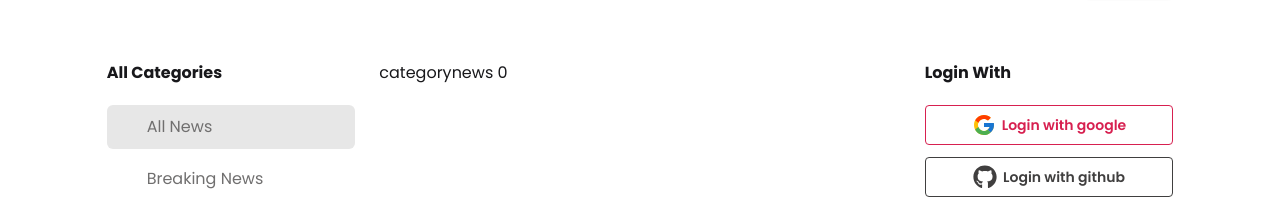
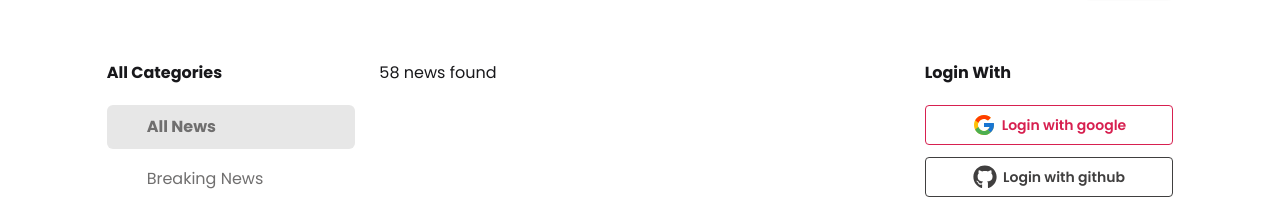
Before and after one commit to mahadi40011/Dragon-News, a React (Vite) app: page /category/0 in a window 1280 px wide. Shown: the part 332-531 px from the top of the page. Built offline with nearby package versions, Linux system fonts and the light colour scheme.

Commit message:
set a loder into dynamic route and fetching news.json. and filter data in categoryNews.jsx

```diff
--- a/src/components/Category/Category.jsx
+++ b/src/components/Category/Category.jsx
@@ -11,8 +11,8 @@ const Category = () => {
       className={({ isActive }) =>
         ` border-0  text-start py-2.5 pl-10 text-accent ${
           isActive
-            ? "bg-base-300 rounded-md"
-            : "hover:bg-base-200 hover:font-medium rounded-md"
+            ? "bg-base-300 rounded-md font-bold"
+            : "hover:bg-base-200 hover:font-semibold rounded-md"
         }`
       }
       key={category.id}
--- a/src/pages/CategoryNews/CategoryNews.jsx
+++ b/src/pages/CategoryNews/CategoryNews.jsx
@@ -1,13 +1,27 @@
-import React from 'react';
-import { useParams } from 'react-router';
+import React, { useEffect, useState } from "react";
+import { useLoaderData, useParams } from "react-router";
 
 const CategoryNews = () => {
-  const {id} = useParams()
-  return (
-    <div>
-      categorynews {id}
-    </div>
-  );
+  const [news, setNews] = useState([]);
+  const { id } = useParams();
+  const data = useLoaderData();
+
+  useEffect(() => {
+    if (id == "0") return setNews(data);
+    else if (id === "1") {
+      const filteredNews = data.filter(
+        (news) => news.others.is_today_pick === true
+      );
+      return setNews(filteredNews);
+    } else {
+      const filteredNews = data.filter(
+        (news) => news.category_id === parseInt(id)
+      );
+      return setNews(filteredNews);
+    }
+  }, [data, id]);
+
+  return <div>{news.length} news found</div>;
 };
 
 export default CategoryNews;
--- a/src/routes/Route.jsx
+++ b/src/routes/Route.jsx
@@ -15,6 +15,7 @@ const router = createBrowserRouter([
       {
         path: "/category/:id",
         Component: CategoryNews,
+        loader: () => fetch("/news.json"),
       },
     ],
   },
```
